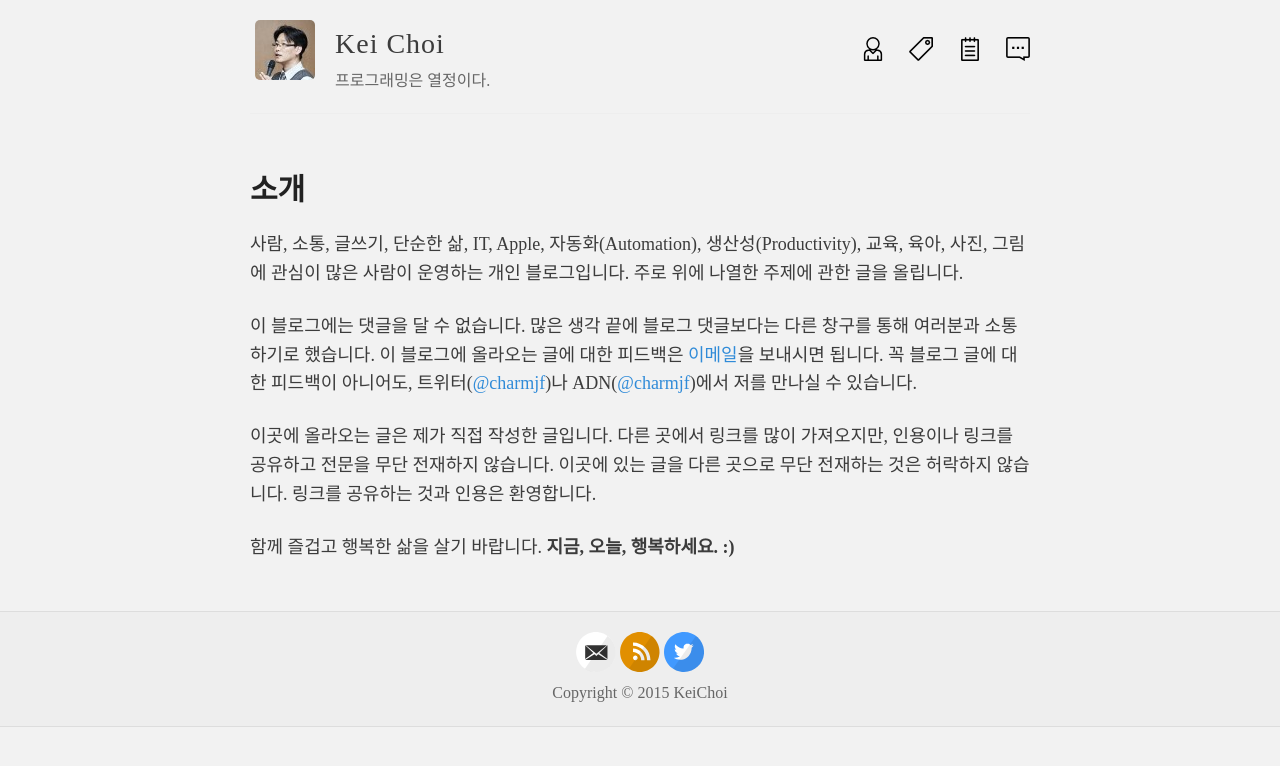
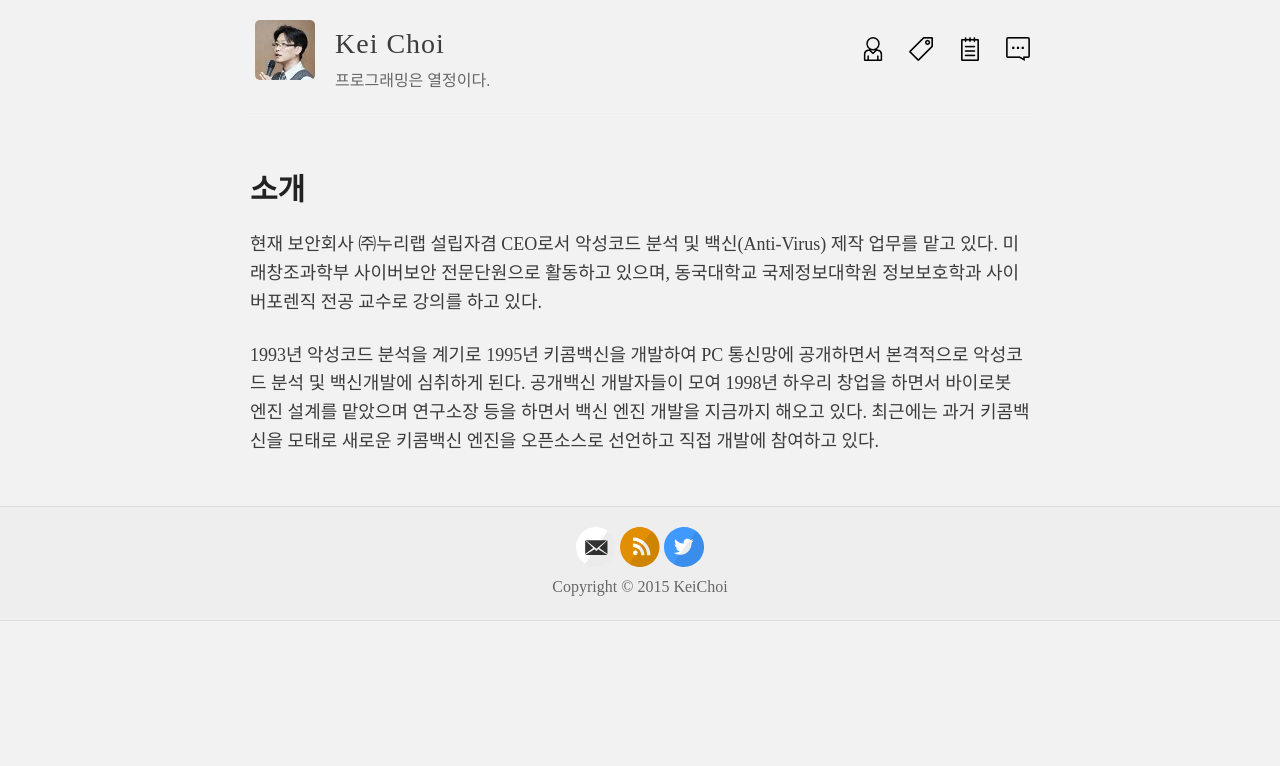
Before and after one commit to hanul93/hanul93.github.com, a Jekyll site: the page built from about.md, in a window 1280 px wide. Shown: the top 766 px of the page. Built offline with Jekyll 4.4.1, drawn with Linux system fonts in a browser that asks for light colours; nearby versions of some CDN libraries; Markdown is read by kramdown in place of the engine named in the settings.

Commit message:
add about

```diff
--- a/about.md
+++ b/about.md
@@ -4,13 +4,6 @@ title: 소개
 permalink: /about/
 ---
 
-사람, 소통, 글쓰기, 단순한 삶, IT, Apple, 자동화(Automation), 생산성(Productivity), 교육, 육아, 사진, 그림에 관심이 많은 사람이 운영하는 개인 블로그입니다. 주로 위에 나열한 주제에 관한 글을 올립니다.
+현재 보안회사 ㈜누리랩 설립자겸 CEO로서 악성코드 분석 및 백신(Anti-Virus) 제작 업무를 맡고 있다. 미래창조과학부 사이버보안 전문단원으로 활동하고 있으며, 동국대학교 국제정보대학원 정보보호학과 사이버포렌직 전공 교수로 강의를 하고 있다.
 
-이 블로그에는 댓글을 달 수 없습니다. 많은 생각 끝에 블로그 댓글보다는 다른 창구를 통해 여러분과 소통하기로 했습니다. 이 블로그에 올라오는 글에 대한 피드백은 [이메일](charmjf@gmail.com)을 보내시면 됩니다. 꼭 블로그 글에 대한 피드백이 아니어도, 트위터([@charmjf][0096-001])나 ADN([@charmjf][0096-002])에서 저를 만나실 수 있습니다.
-
-이곳에 올라오는 글은 제가 직접 작성한 글입니다. 다른 곳에서 링크를 많이 가져오지만, 인용이나 링크를 공유하고 전문을 무단 전재하지 않습니다. 이곳에 있는 글을 다른 곳으로 무단 전재하는 것은 허락하지 않습니다. 링크를 공유하는 것과 인용은 환영합니다.
-
-함께 즐겁고 행복한 삶을 살기 바랍니다. **지금, 오늘, 행복하세요. :)**
-
-[0096-001]: https://twitter.com/charmjf
-[0096-002]: https://alpha.app.net/charmjf
+1993년 악성코드 분석을 계기로 1995년 키콤백신을 개발하여 PC 통신망에 공개하면서 본격적으로 악성코드 분석 및 백신개발에 심취하게 된다. 공개백신 개발자들이 모여 1998년 하우리 창업을 하면서 바이로봇 엔진 설계를 맡았으며 연구소장 등을 하면서 백신 엔진 개발을 지금까지 해오고 있다. 최근에는 과거 키콤백신을 모태로 새로운 키콤백신 엔진을 오픈소스로 선언하고 직접 개발에 참여하고 있다.
```
